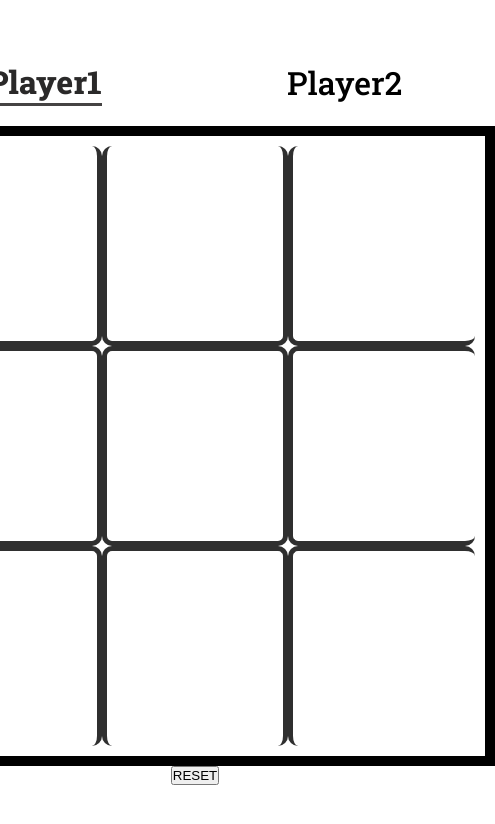
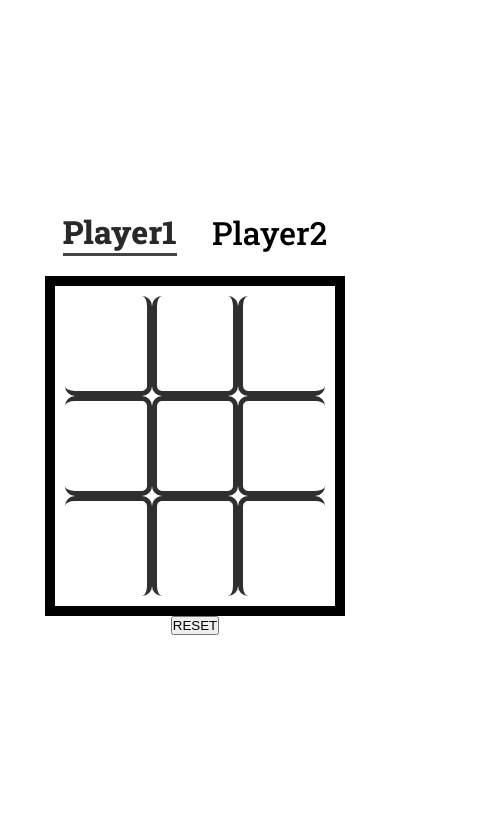
Before and after one commit to KrzysiekLu/NOUGHTS-AND-CROSSES, a plain HTML site: page index.html in a window 390 px wide. Shown: the whole page, 495 px wide, since content can reach past the window. Drawn offline with Linux system fonts and the light colour scheme.

Commit message:
mobile first

```diff
--- a/style.scss
+++ b/style.scss
@@ -14,7 +14,7 @@ body {
   font-family: "Roboto Slab", serif;
 }
 .game__info {
-  width: 600px;
+  width: 300px;
   display: flex;
   align-items: center;
   justify-content: space-around;
@@ -29,15 +29,15 @@ body {
 
 .board {
   padding: 10px;
-  min-width: 600px;
-  min-height: 600px;
+  min-width: 300px;
+  min-height: 300px;
   border: 10px solid black;
   display: inline-grid;
   grid-template-columns: repeat(3, 1fr);
   font-size: 3rem;
 
   &__field {
-    height: 200px;
+    height: 100px;
     border: rgb(47, 47, 47) solid;
     position: relative;
     display: flex;
```
Also changed, not shown: style.css.
